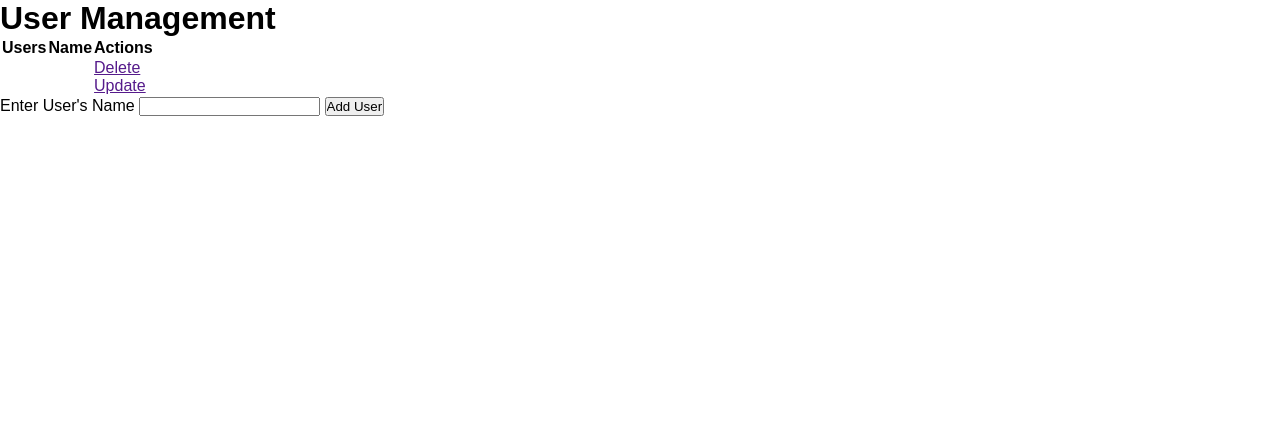
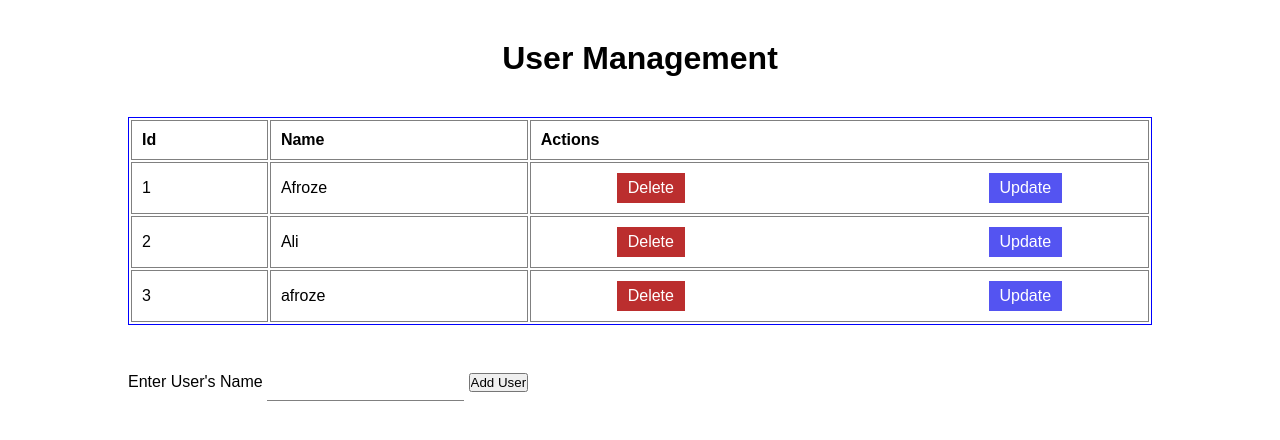
Before and after one commit to afrze/user-management, a Flask app: page / in a window 1280 px wide. Shown: the top 440 px of the page. Run offline with Flask 3, Linux system fonts and the light colour scheme; data comes from the database, SQL or seed files in the repository; both versions use the stored data as it was after the commit.

Commit message:
completed update adn delete

```diff
--- a/app.py
+++ b/app.py
@@ -1,4 +1,4 @@
-from flask import Flask, render_template, request
+from flask import Flask, render_template, request, redirect
 from flask_sqlalchemy import SQLAlchemy
 from datetime import datetime
 
@@ -17,9 +17,46 @@ class Users(db.Model):
 @app.route('/', methods=['POST', 'GET'])
 def index():
     if request.method == 'POST':
-      pass
+      from_user_input = request.form['user']
+      new_user =  Users(name=from_user_input)
+
+      try:
+        db.session.add(new_user)
+        db.session.commit()
+        return redirect('/')
+      except:
+        return "There was an issues adding the user"
+
     else:
-      return render_template('index.html')
+      users = Users.query.order_by(Users.date_created).all()
+      return render_template('index.html', users=users)
+
+@app.route('/delete/<int:id>')
+def deleteUser(id):
+  user_to_delete = Users.query.get_or_404(id)
+  try:
+    db.session.delete(user_to_delete)
+    db.session.commit()
+    return redirect('/')
+  except:
+    return 'There was an issue deleting the user'
+
+
+@app.route('/update/<int:id>', methods=['GET', 'POST'])
+def updateUser(id):
+  user_to_update = Users.query.get_or_404(id)
+
+  if request.method == 'POST':
+    user_to_update.name = request.form['user']
+
+    try:
+      db.session.commit()
+      return redirect('/')
+    except:
+      return 'There was an issue updating the user'
+
+  else:
+    return render_template('update.html', user=user_to_update)
 
 if __name__ == "__main__":
   app.run(debug=True)
--- a/static/css/main.css
+++ b/static/css/main.css
@@ -7,3 +7,68 @@
 body {
   font-family: sans-serif;
 }
+
+header {
+  display: flex;
+  justify-content: center;
+  margin: 40px 0;
+}
+
+.wrap {
+  width: 1024px;
+  margin: 0 auto;
+}
+
+table {
+  margin: 40px 0;
+  width: 100%;
+  border: 1px solid blue;
+}
+
+tr > th {
+  text-align: left;
+  padding: 10px;
+  border: 1px solid grey;
+}
+
+tr >  td {
+  padding: 10px;
+  border: 1px solid grey
+}
+
+tr > .action {
+  display: flex;
+  justify-content: space-around;
+}
+
+#user {
+  border: none;
+  padding: 10px;
+  outline: none;
+  border-bottom: 1px solid grey;
+}
+
+.action > a{
+  text-decoration: none;
+}
+
+.delete {
+  color: white;
+  border: 1px solid #bb2e2e;
+  padding: 5px 10px;
+  background-color: #bb2e2e;
+}
+
+.update {
+  color: white;
+  border: 1px solid #5454f1;
+  padding: 5px 10px;
+  background-color: #5454f1;
+}
+
+.main {
+  color: white;
+  border: 1px solid #5454f1;
+  padding: 5px 10px;
+  background-color: #5454f1;
+}
--- a/templates/index.html
+++ b/templates/index.html
@@ -1,36 +1,35 @@
-{% extends 'base.html' %}
-
-{% block head %}
+{% extends 'base.html' %} {% block head %}
 <title>User Management</title>
-{% endblock %}
-
-{% block body %}
-<body>
-  <div>
+{% endblock %} {% block body %}
+<div class="wrap">
+  <header>
     <h1>User Management</h1>
+  </header>
 
   <table>
     <tr>
-        <th>Users</th>
+      <th>Id</th>
       <th>Name</th>
       <th>Actions</th>
     </tr>
+
+    {% for user in users %}
     <tr>
-        <td></td>
-        <td></td>
-        <td>
-          <a href="">Delete</a>
+      <td>{{ user.id }}</td>
+      <td>{{ user.name }}</td>
+      <td class="action">
+        <a class="delete" href="/delete/{{ user.id }}">Delete</a>
         <br />
-          <a href="">Update</a>
+        <a class="update" href="/update/{{ user.id }}">Update</a>
       </td>
     </tr>
+    {% endfor %}
   </table>
 
   <form actions="/" method="post">
     <label>Enter User's Name</label>
-      <input type="text" name="user" id="user"/>
-      <input type="submit" value="Add User"/>
+    <input type="text" name="user" id="user" />
+    <input type="submit" value="Add User" />
   </form>
 </div>
-</body>
 {% endblock %}
```
Also changed, not shown: templates/update.html (added, +21 -0 lines), instance/user.db. Lines whose indentation alone changed are shown as unchanged.
